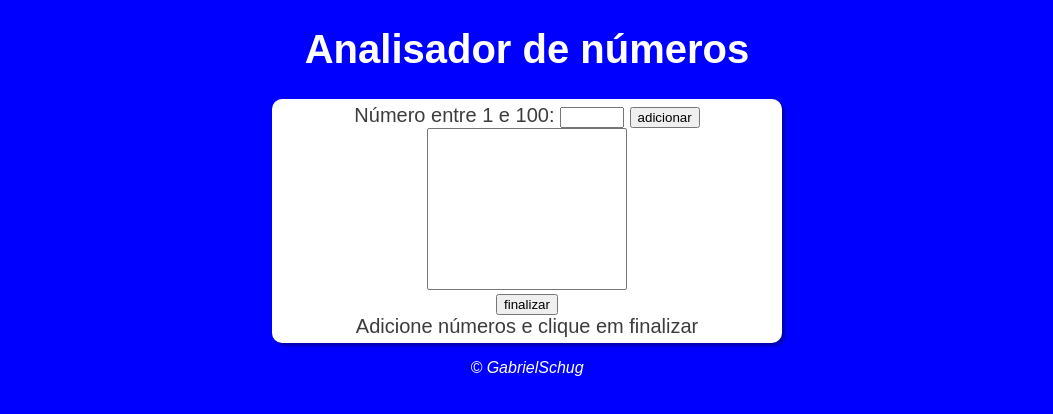
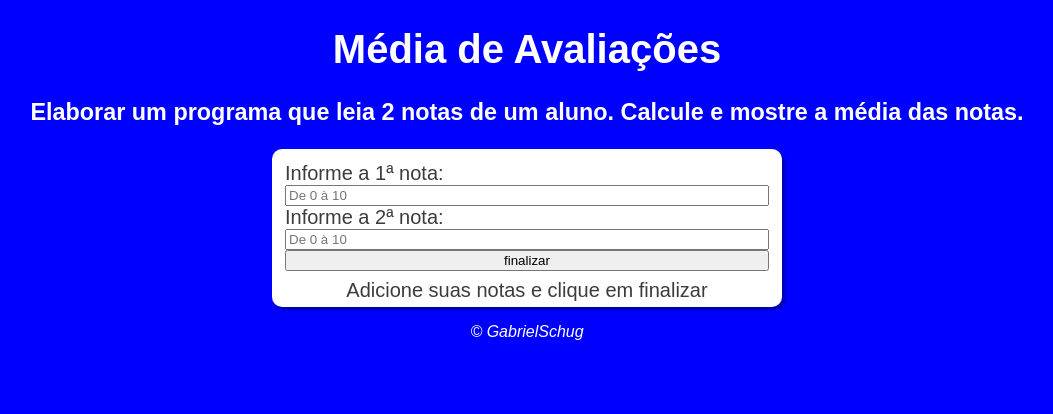
Before and after one commit to gabrielschug/javascript-exercicios, a plain HTML site: page index.html in a window 1280 px wide. Shown: the whole page, without its empty margins (113-1166 px from the left). Drawn offline with Linux system fonts and the light colour scheme.

Commit message:
Alterado os inputs

```diff
--- a/index.html
+++ b/index.html
@@ -3,27 +3,25 @@
 <head>
     <meta charset="UTF-8">
     <meta name="viewport" content="width=device-width, initial-scale=1.0">
-    <title>Analisador de números</title>
+    <title>Exercícios Javascript</title>
     <link rel="stylesheet" href="style.css">
 </head>
 <body>
     <header>
-        <h1>Analisador de números</h1>
+        <h1>Média de Avaliações</h1>
+        <h3>Elaborar um programa que leia 2 notas de um aluno. Calcule e mostre a média das notas.</h3>
     </header>
 
     <section>
-        <div>
-            <label for="">Número entre 1 e 100:</label>
-            <input type="number" placeholder="" name="num" id="fnum" min="1" max="100">
-            <input id="number" type="button" value="adicionar" onclick="adicionar()">
+        <div class="form">
+            <label for="">Informe a 1ª nota:</label>
+            <input type="number" placeholder="De 0 à 10" name="number1" id="number1" min="1" max="10">
+            <label for="">Informe a 2ª nota:</label>
+            <input type="number" placeholder="De 0 à 10" name="number2" id="number2" min="1" max="10">
+            <input type="button" value="finalizar" onclick="finalizar()">
         </div>
-            <div>
-                <select name="lista" id="lista" size="10">
-                </select>
-                <br><input type="button" value="finalizar" onclick="finalizar()">
-            </div>
         <div id="res">
-            Adicione números e clique em finalizar
+            Adicione suas notas e clique em finalizar
         </div>
     </section>
     <footer>
--- a/style.css
+++ b/style.css
@@ -19,7 +19,8 @@ section{
     text-align: center;
 }
 
-.fieldset{
+
+.form{
     display: flex;
     flex-direction: column;
     padding: 0.5rem;
@@ -51,3 +52,7 @@ select {
 .lista {
     width: 200px;
 }
+label{
+    display: flex;
+    justify-content: start;
+}
```
